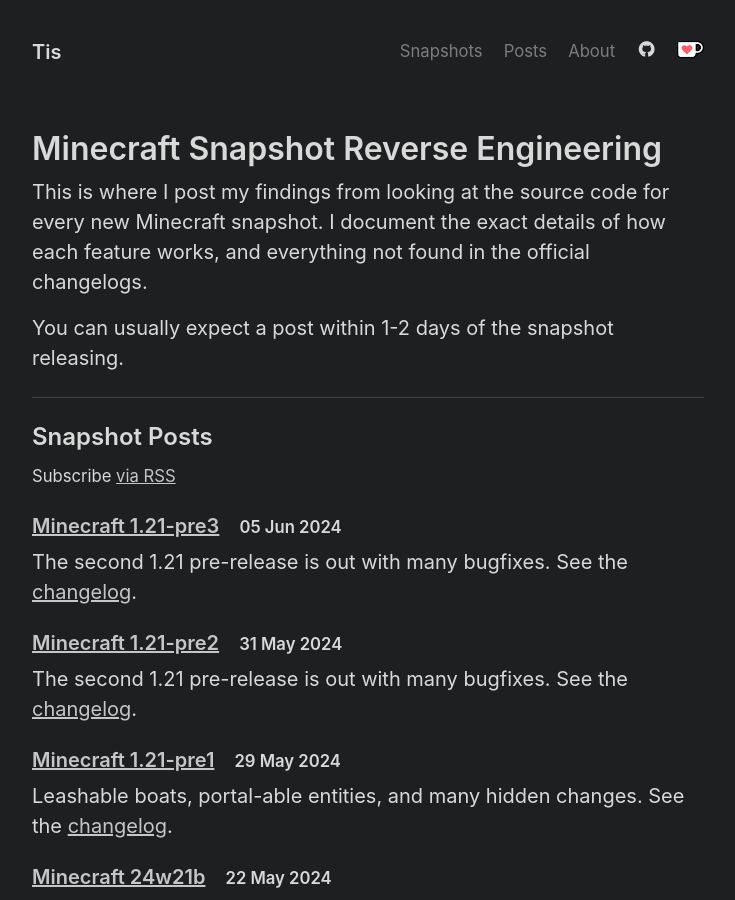
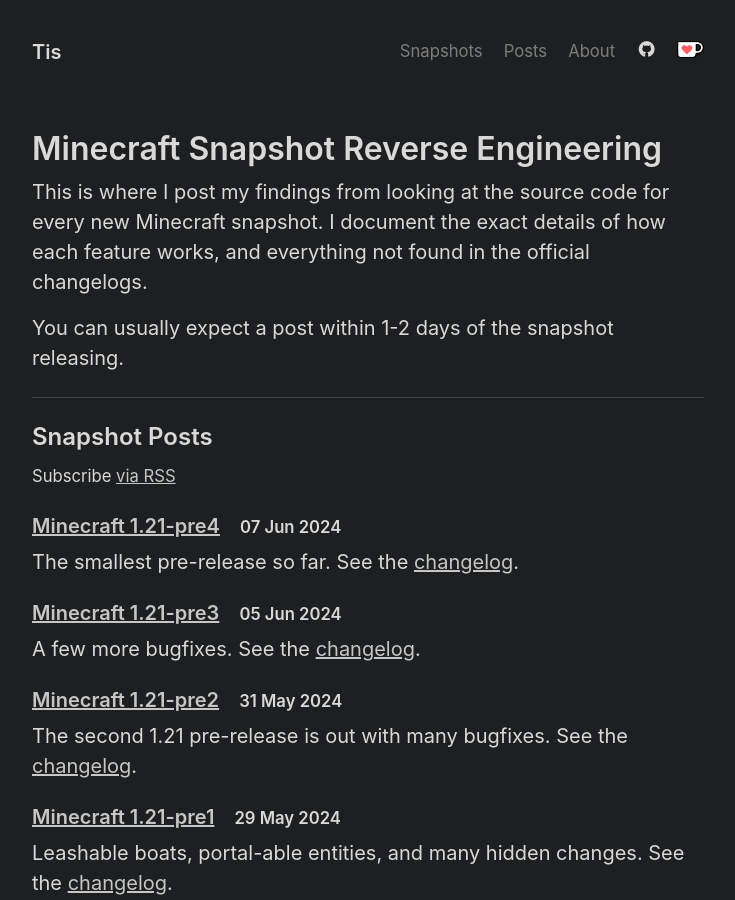
Before and after one commit to Tisawesomeness/tisawesomeness.github.io, a Jekyll site: the page built from snapshots.html, in a window 1280 px wide and 900 px high. Shown: the whole window, without its empty margins (272-1007 px from the left). Built offline with Jekyll 4.4.1, drawn with Linux system fonts in a browser that asks for light colours; comment, search, counter and statistics services are not loaded.

Commit message:
Add 1.21-pre4

```diff
--- a/snapshots/_posts/2024-06-05-1-21-pre3.md
+++ b/snapshots/_posts/2024-06-05-1-21-pre3.md
@@ -4,7 +4,7 @@
 date: 2024-06-05 12:59:40 -0500
 ---
 
-The second 1.21 pre-release is out with many bugfixes. See the [changelog](https://www.minecraft.net/en-us/article/minecraft-1-21-pre-release-3).
+A few more bugfixes. See the [changelog](https://www.minecraft.net/en-us/article/minecraft-1-21-pre-release-3).
 
 ## Trident
 
--- /dev/null
+++ b/snapshots/_posts/2024-06-07-1-21-pre4.md
@@ -0,0 +1,11 @@
+---
+layout: post
+title: "Minecraft 1.21-pre4"
+date: 2024-06-07 12:04:59 -0500
+---
+
+The smallest pre-release so far. See the [changelog](https://www.minecraft.net/en-us/article/minecraft-1-21-pre-release-4).
+
+## Changes
+
+No other significant changes.
```
